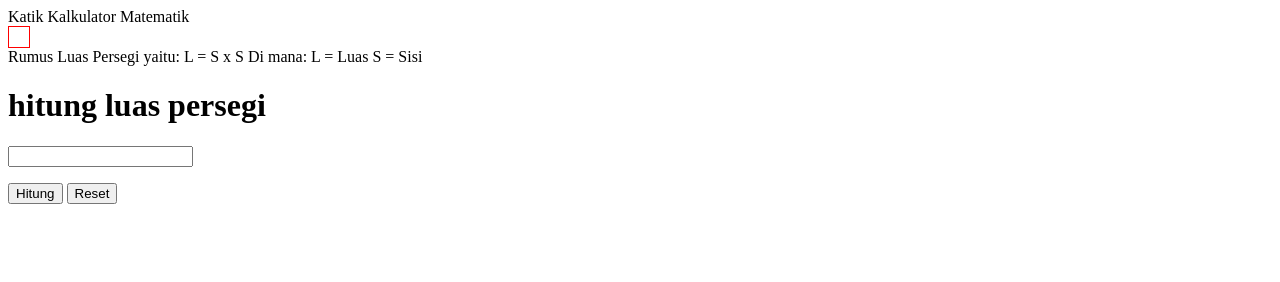
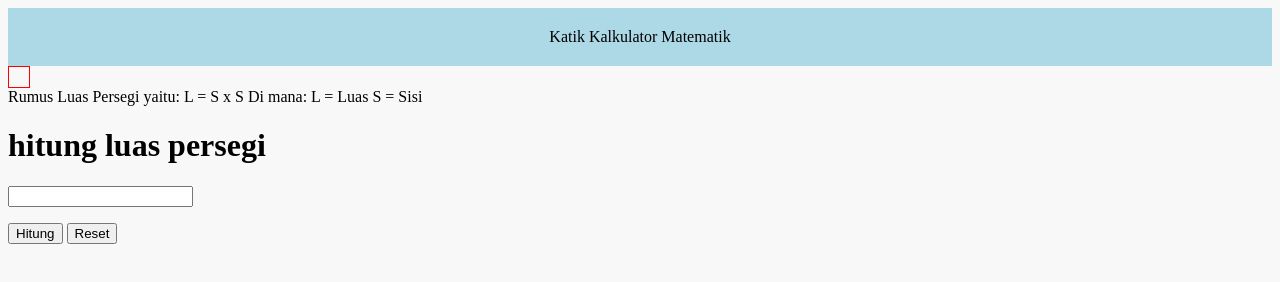
Before and after one commit to revou-fundamental-course/15-may-23-Nicholas-Github-desk, a plain HTML site: page index.html in a window 1280 px wide. Drawn offline with Linux system fonts and the light colour scheme.

Commit message:
Update style.css

```diff
--- a/CSS/style.css
+++ b/CSS/style.css
@@ -1,3 +1,14 @@
+body {
+    background: #d3d3d326;
+}
+
+header {
+    background: lightblue;
+    text-align: center;
+    padding: 20px 20px;
+}
+
+
 .example-square {
     border: 1px solid red;
     height: 20px;
```
